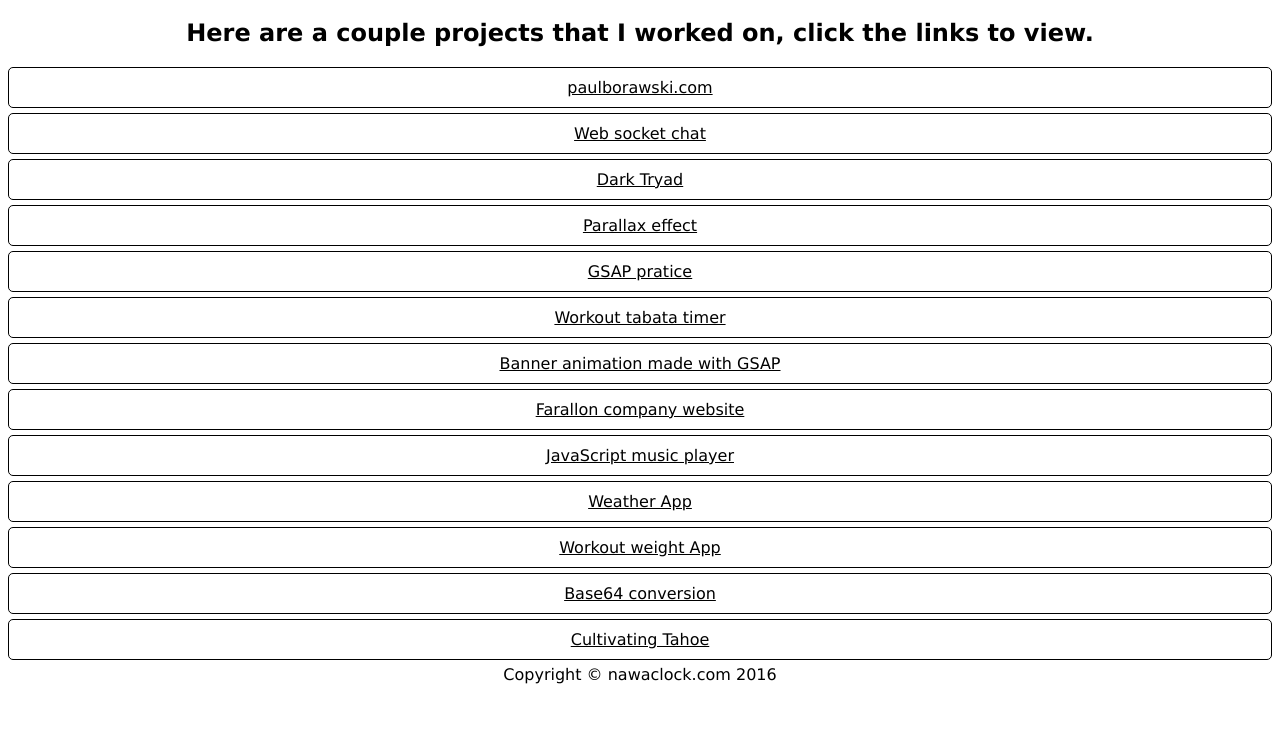
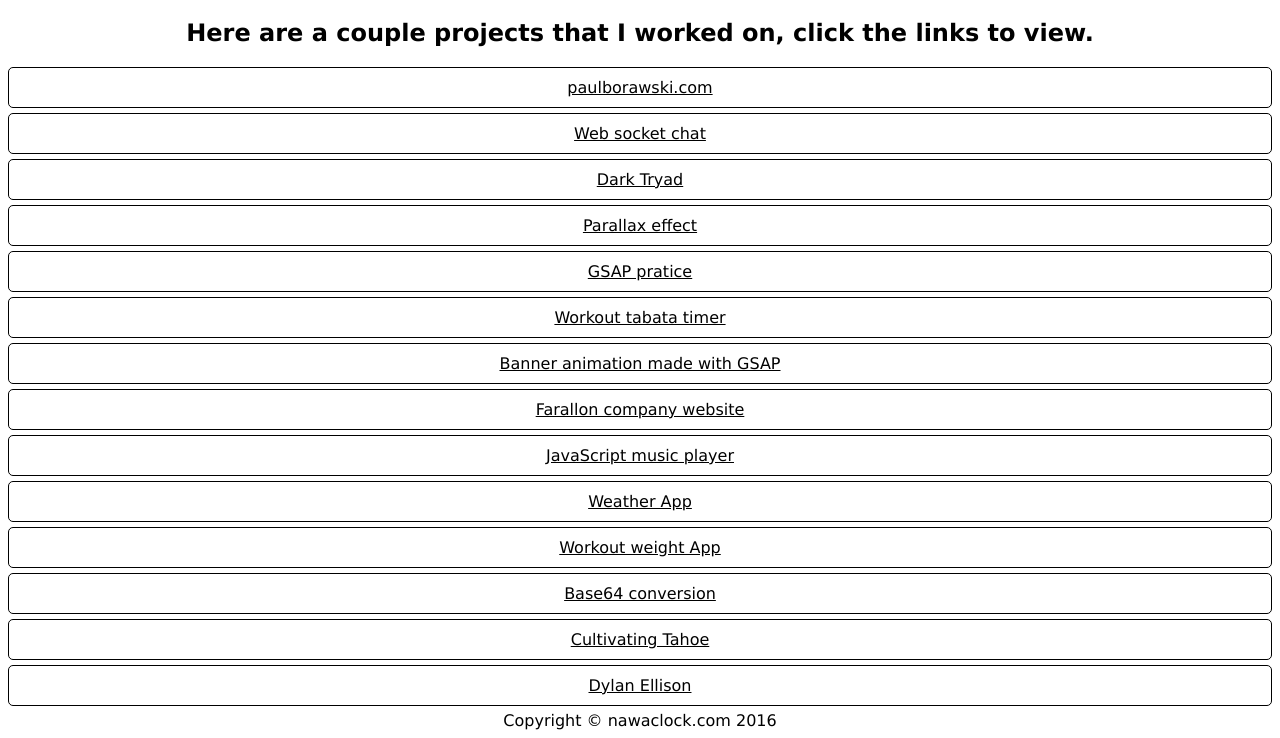
Before and after one commit to iAmNawa/nawaclock.com, a plain HTML site: page public/index.html in a window 1280 px wide. Shown: the part 62-800 px from the top of the page. Drawn offline with Linux system fonts and the light colour scheme.

Commit message:
dylan ellison

```diff
--- a/public/index.html
+++ b/public/index.html
@@ -23,6 +23,7 @@
 		<a href="weight/index.html">Workout weight App</a>
 		<a href="base64/index.html">Base64 conversion</a>
 		<a href="http://www.cultivatingtahoe.com">Cultivating Tahoe</a>
+		<a href="http://www.dylanellison.com">Dylan Ellison</a>
 		<div>Copyright &#169 nawaclock.com 2016</div>
 	</body>
 </html>
```
